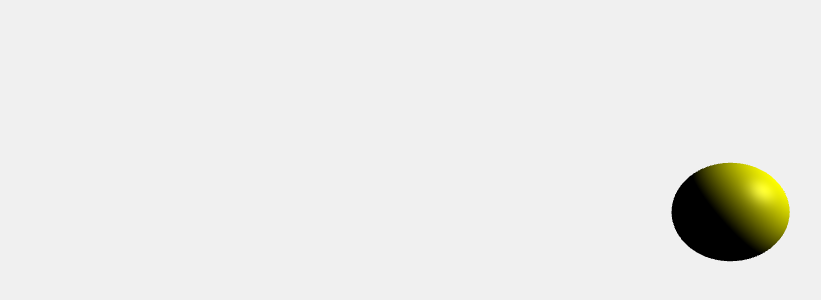
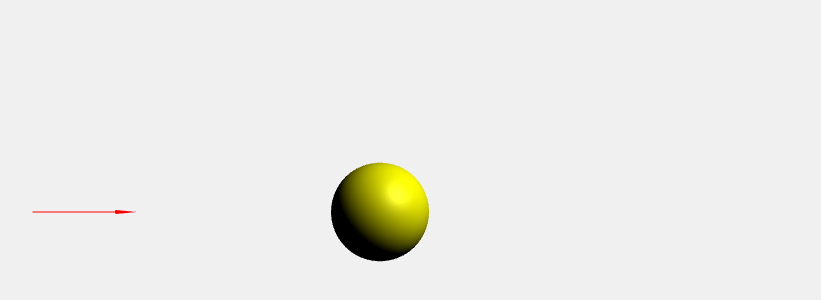
Before and after one commit to louisa-hal/PForce-Calculator, a plain HTML site: page index.html in a window 1280 px wide. Shown: the part 188-488 px from the top of the page, without its empty margins (260-1081 px from the left). Drawn offline with nearby package versions, Linux system fonts and the light colour scheme; animation ran at ten frames a second.

Commit message:
11/02 update

```diff
--- a/index.html
+++ b/index.html
@@ -4,7 +4,7 @@
     <meta charset="UTF-8">
     <meta name="viewport" content="width=device-width, initial-scale=1.0">
     <meta http-equiv="X-UA-Compatible" content="ie=edge" />
-    <title>Three JS Example</title>
+    <title>PForce Calculator</title>
     <style>
         body {
             margin: 0;
@@ -17,6 +17,7 @@
 </head>
 <body>
     <script src="https://cdnjs.cloudflare.com/ajax/libs/three.js/104/three.js"></script>
+    <script scr="OrbitControls.js"></script>
     <script src="main.js"></script>
 </body>
 </html>
--- a/main.js
+++ b/main.js
@@ -1,8 +1,9 @@
 //Make global vars
 let scene, camera, renderer, sphere, raycaster, intersects, INTERSECTED, distance;
 
-const mouse = new THREE.Vector2();
-const dir = new THREE.Vector3(15,0,0);
+const mouse = new THREE.Vector3();
+const origin = new THREE.Vector3(-10,0,0);
+const dir = new THREE.Vector3(30,0,0);
 
 
 init();
@@ -31,8 +32,9 @@ function init() {
         flatShading: false,
       });
     sphere = new THREE.Mesh( geometry, material );
+    //sphere.translateX(10); //remove from origin
+    sphere.updateMatrixWorld();
     scene.add( sphere );
-    sphere.position.x = 10; //remove from origin
 
     raycaster = new THREE.Raycaster();
 
@@ -67,6 +69,7 @@ function onMouseMove( event ) {
 	// (-1 to +1) for both components
     event.preventDefault();
 
+    mouse.z = 10;
 	mouse.x = ( event.clientX / window.innerWidth ) * 2 - 1;
 	mouse.y = - ( event.clientY / window.innerHeight ) * 2 + 1;
 
@@ -84,20 +87,23 @@ function animate() {
 function render() {
 
 	// update the picking ray with the camera and mouse position
-	raycaster.setFromCamera( mouse, camera );
+    // console.log(dir);
+    // console.log(origin);
 
-    const intersects = raycaster.intersectObjects( scene.children );
+    raycaster.ray.set( origin, dir.normalize() );
+    scene.add( new THREE.ArrowHelper(raycaster.ray.direction, raycaster.ray.origin,3,0xff0000));
+
+    const intersects = raycaster.intersectObjects(scene.children, true);
 
     if ( intersects.length > 0 ) {
 
         if ( INTERSECTED != intersects[ 0 ].object ) {
 
-            if ( INTERSECTED ) INTERSECTED.material.color.setHex( INTERSECTED.currentHex );
+            if ( INTERSECTED ) sphere.material.color.setHex( INTERSECTED.currentHex );
 
             INTERSECTED = intersects[ 0 ].object;
             INTERSECTED.currentHex = INTERSECTED.material.color.getHex();
-            INTERSECTED.material.color.setHex( 0xff00670 );
-            // console.log(intersects);
+            INTERSECTED.material.color.setHex( 0xff00070 );
 
             // SRP calculation
             const {0: {distance}} = intersects;
@@ -108,7 +114,7 @@ function render() {
             let aSRP = -Cr*(G1/(distance**2)*areaMass);
 
             console.log(aSRP);
-            console.log(distance);
+            console.log('We have contact');
 
         }
 
@@ -117,7 +123,6 @@ function render() {
         if ( INTERSECTED ) INTERSECTED.material.color.setHex( INTERSECTED.currentHex );
 
         INTERSECTED = null;
-raycaster
     }
 
 
```
